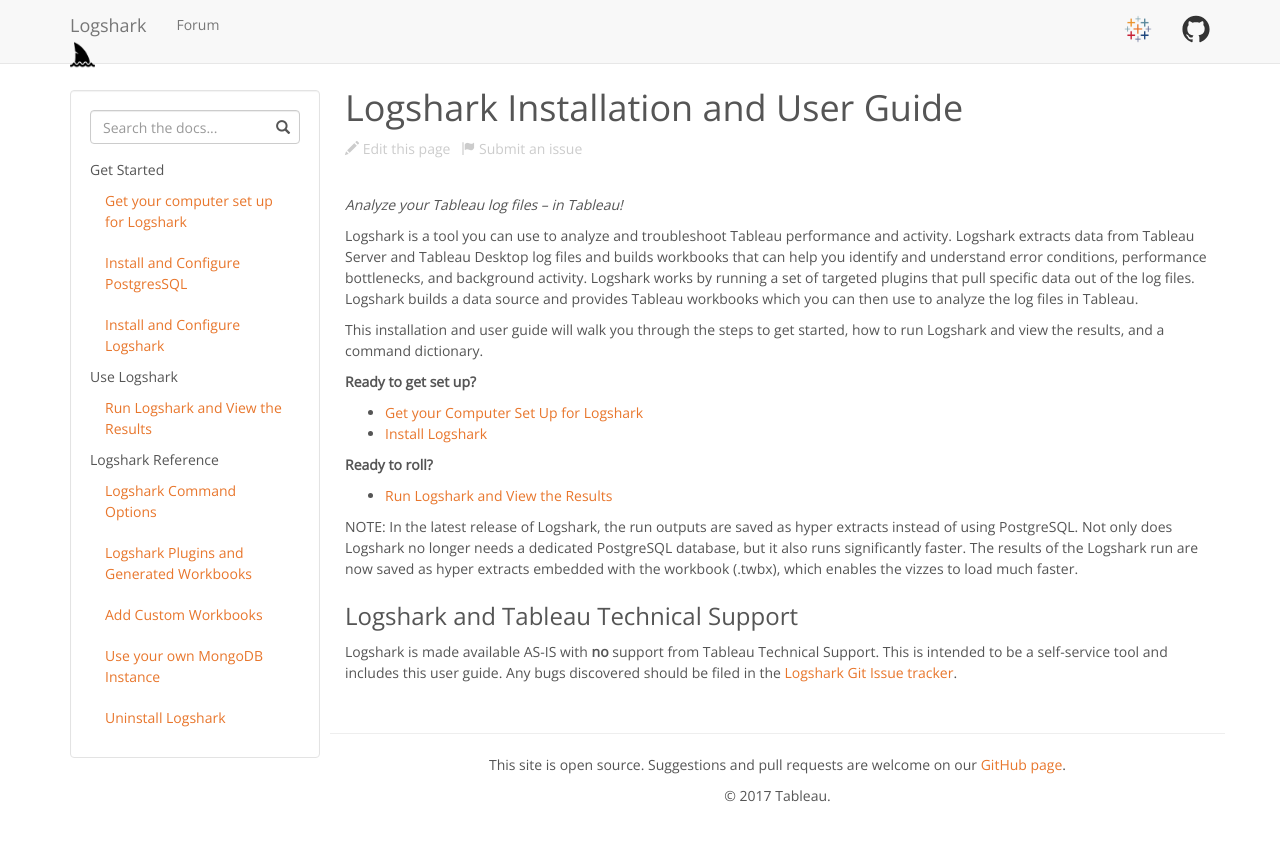
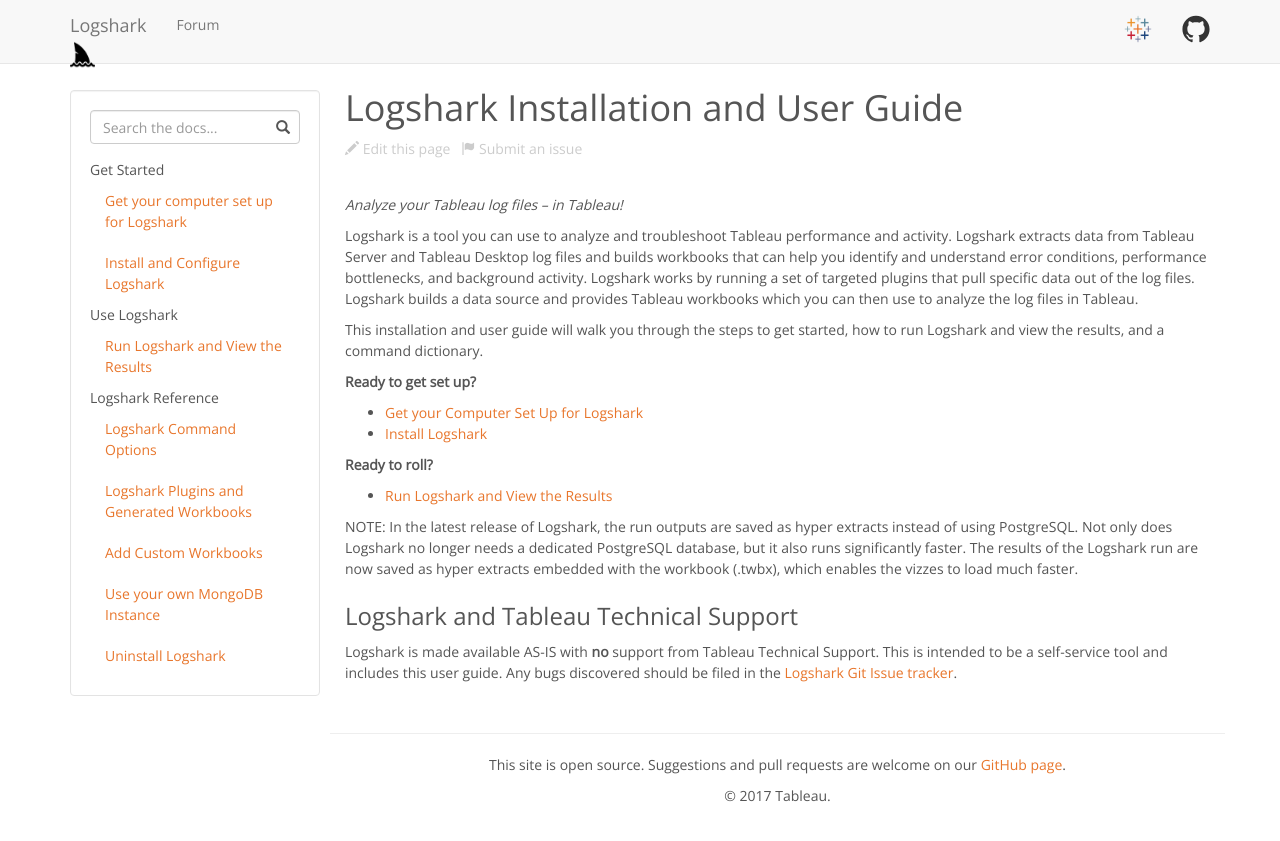
Before and after one commit to tableau/Logshark, a Jekyll site: the page built from docs/index.md, in a window 1280 px wide. Shown: the top 841 px of the page. Built offline with Jekyll 4.4.1, drawn with Linux system fonts in a browser that asks for light colours.

Commit message:
Update docs_menu.html
Removed link to PostgreSQL in the menu

```diff
--- a/docs/_includes/docs_menu.html
+++ b/docs/_includes/docs_menu.html
@@ -7,9 +7,6 @@
         </li>  -->
         <li>
             <a href="{{ site.baseurl }}/docs/logshark_prefunc">Get your computer set up for Logshark</a>
-        </li>
-        <li>
-            <a href="{{ site.baseurl }}/docs/logshark_postgres">Install and Configure PostgresSQL</a>
         </li>
         <li>
             <a href="{{ site.baseurl }}/docs/logshark_install">Install and Configure Logshark</a>
```
